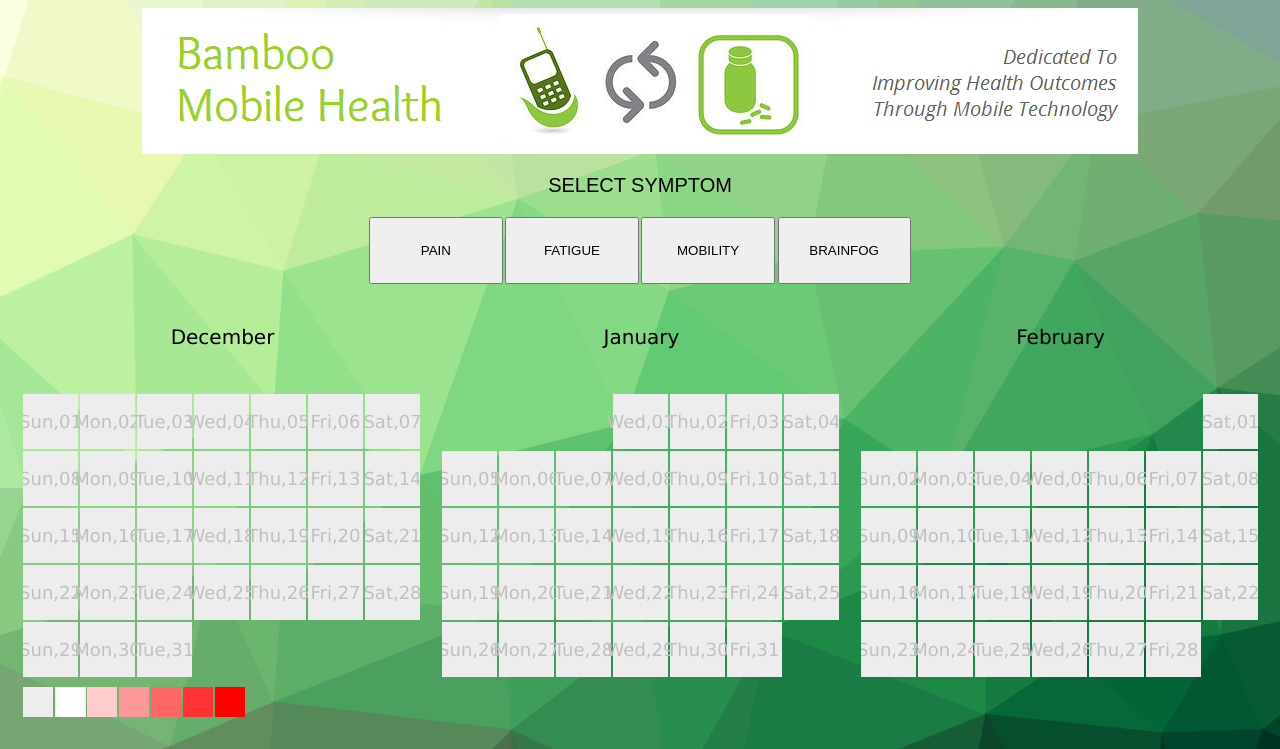
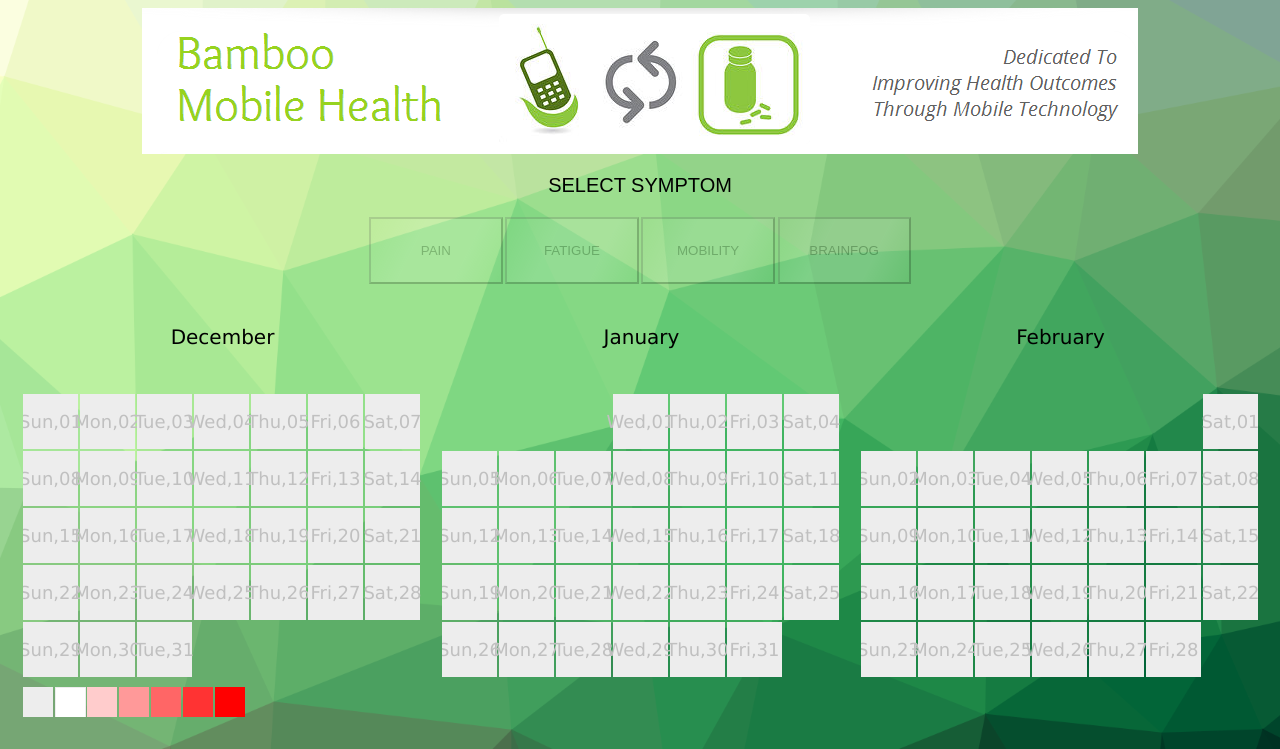
Before and after one commit to tapresle/tapresle.github.io, a plain HTML site: page index.html in a window 1280 px wide. Shown: the top 749 px of the page. Drawn offline with Linux system fonts and the light colour scheme.

Commit message:
Trying to format buttons with highlight

```diff
--- a/cal-heatmap.css
+++ b/cal-heatmap.css
@@ -29,6 +29,21 @@ body {
 button {
 	width: 10em;
 	height: 5em;
+	background: -webkit-linear-gradient(left top, rgba(255,255,255,0.0), rgba(255,255,255,0.6) 35%, rgba(255,255,255,0.6) 70%, rgba(255,255,255,0));
+	background: -moz-linear-gradient(left top, rgba(255,255,255,0.0), rgba(255,255,255,0.6) 35%, rgba(255,255,255,0.6) 70%, rgba(255,255,255,0));
+	background: -ms-linear-gradient(left top, rgba(255,255,255,0.0), rgba(255,255,255,0.6) 35%, rgba(255,255,255,0.6) 70%, rgba(255,255,255,0));
+	background: -o-linear-gradient(left top, rgba(255,255,255,0.0), rgba(255,255,255,0.6) 35%, rgba(255,255,255,0.6) 70%, rgba(255,255,255,0));
+	background: linear-gradient(left top, rgba(255,255,255,0.0), rgba(255,255,255,0.6) 35%, rgba(255,255,255,0.6) 70%, rgba(255,255,255,0));
+    opacity: 0.2;
+
+    -webkit-transition: opacity 0.3s ease-in-out;
+	-moz-transition: opacity 0.3s ease-in-out;
+	-ms-transition: opacity 0.3s ease-in-out;
+	-o-transition: opacity 0.3s ease-in-out;
+	transition: opacity 0.3s ease-in-out;
+}
+button:active {
+	border: 5px solid steelblue;
 }
 
 .cal-heatmap-container {
--- a/index.html
+++ b/index.html
@@ -90,6 +90,7 @@
 
 			var value = sel.options[sel.selectedIndex].value;
 			var node = document.getElementById('caltitle');
+			node.innerHTML('<p>Pain Selected</p>');
 
 			if(value == "PAIN")
 				displayPain();
```
